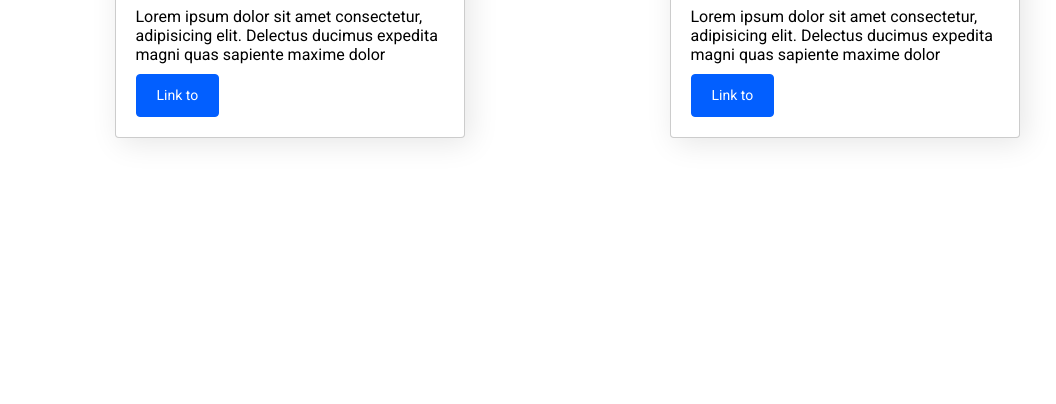
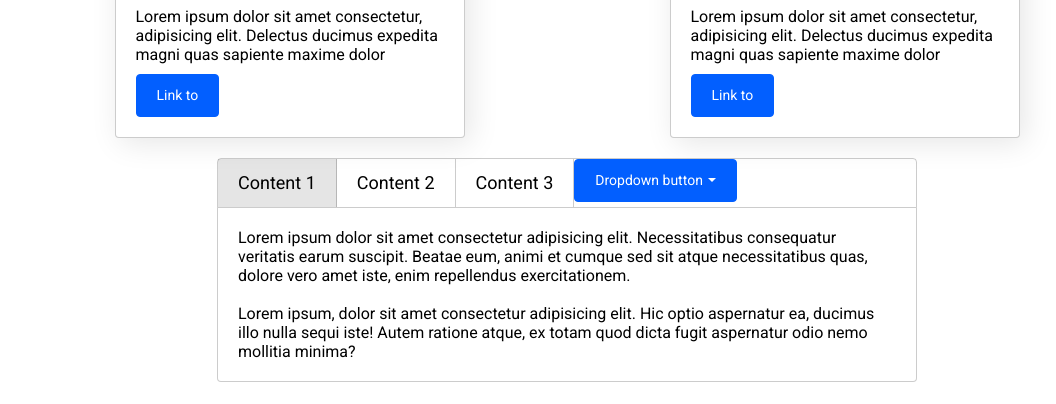
Before and after one commit to Igor-8706/library, a website with bundled scripts: page src/index.html in a window 1280 px wide. Shown: the part 396-800 px from the top of the page, without its empty margins (73-1129 px from the left). Built offline with nearby package versions, Linux system fonts and the light colour scheme; files whose address does not match are found by name.

Commit message:
added tabs

```diff
--- a/src/index.html
+++ b/src/index.html
@@ -41,7 +41,8 @@
                     <p class="card-text">Lorem ipsum dolor sit amet consectetur, adipisicing elit. Delectus ducimus
                         expedita
                         magni quas sapiente maxime dolor </p>
-                    <a class="btn btn-primary" id="trigger" href="#" data-toggle="modal" data-target="#exampleModal">Link to</a>
+                    <a class="btn btn-primary" id="trigger" href="#" data-toggle="modal"
+                        data-target="#exampleModal">Link to</a>
                 </div>
             </div>
             <div class="card">
@@ -103,6 +104,53 @@
                 </div>
             </div>
         </div>
+
+        <!-- Tabs -->
+
+        <div class="tab mt-20 block-center">
+            <div class="tab-panel" data-tabpanel>
+                <div class="tab-item tab-item--active">Content 1</div>
+                <div class="tab-item">Content 2</div>
+                <div class="tab-item">Content 3</div>
+                <div class="dropdown">
+                    <button class="btn btn-primary dropdown-toggle" id="drowdownMenuButton2">Dropdown button</button>
+                    <div class="dropdown-menu" data-toggle-id="drowdownMenuButton2">
+                        <a href="#" class="dropdown-item">Action</a>
+                        <a href="#" class="dropdown-item">Action #2</a>
+                        <a href="#" class="dropdown-item">Action #3</a>
+                    </div>
+                </div>
+            </div>
+            <div class="tab-content tab-content--active">
+                Lorem ipsum dolor sit amet consectetur adipisicing elit. Necessitatibus consequatur veritatis earum
+                suscipit. Beatae eum, animi et cumque sed sit atque necessitatibus quas, dolore vero amet iste, enim
+                repellendus exercitationem.
+                <br>
+                <br>
+                Lorem ipsum, dolor sit amet consectetur adipisicing elit. Hic optio aspernatur ea, ducimus illo nulla
+                sequi iste! Autem ratione atque, ex totam quod dicta fugit aspernatur odio nemo mollitia minima?
+            </div>
+            <div class="tab-content">
+                Lorem ipsum dolor sit amet consectetur adipisicing elit. Necessitatibus consequatur veritatis earum
+                suscipit. Beatae eum, animi et cumque sed sit atque necessitatibus quas, dolore vero amet iste, enim
+                repellendus exercitationem.
+                <br>
+                <br>
+                Lorem ipsum, dolor sit amet consectetur adipisicing elit. Hic optio aspernatur ea, ducimus illo nulla
+                sequi iste! Autem ratione atque, ex totam quod dicta fugit aspernatur odio nemo mollitia minima?
+                <br>
+                <br>
+                Lorem ipsum, dolor sit amet consectetur adipisicing elit. Hic optio aspernatur ea, ducimus illo nulla
+                sequi iste! Autem ratione atque, ex totam quod dicta fugit aspernatur odio nemo mollitia minima?
+            </div>
+            <div class="tab-content">
+                Lorem ipsum dolor sit amet consectetur adipisicing elit. Necessitatibus consequatur veritatis earum
+                suscipit. Beatae eum, animi et cumque sed sit atque necessitatibus quas, dolore vero amet iste, enim
+                repellendus exercitationem.
+            </div>
+        </div>
+
+
     </div>
 
     <script src='script.js'></script>
--- /dev/null
+++ b/src/js/lib/components/tab.js
@@ -0,0 +1,19 @@
+import $ from "../core";
+
+$.prototype.tab = function(){
+    for (let i = 0; i< this.length; i++){
+        $(this[i]).on('click', ()=>{
+            $(this[i])
+            .addClass('tab-item--active')
+            .siblings()
+            .removeClass('tab-item--active')
+            .closest('.tab')
+            .find('.tab-content')
+            .removeClass('tab-content--active')
+            .eq($(this[i]).index())
+            .addClass('tab-content--active');
+        });
+    }
+};
+
+$('[data-tabpanel] .tab-item').tab();
--- a/src/js/lib/lib.js
+++ b/src/js/lib/lib.js
@@ -6,5 +6,6 @@ import './modules/actions';
 import './modules/effects';
 import './components/dropdown';
 import './components/modal';
+import './components/tab';
 
 export default $;
--- /dev/null
+++ b/src/sass/components/tab.scss
@@ -0,0 +1,33 @@
+.tab {
+    max-width: 700px;
+    &-panel {
+        display: flex;
+        width: 100%;
+        min-height: 50px;
+        border: 1px solid rgba(0, 0, 0, 0.2);
+        border-radius: 4px 4px 0 0;
+    }
+    &-item {
+        font-size: 18px;
+        line-height: 27px;
+        padding: 10px 20px;
+        border-right: 1px solid rgba(0, 0, 0, 0.2);
+        cursor: pointer;
+        &:last-child {
+            border-right: none;
+        }
+        &--active {
+            background-color: rgba(0, 0, 0, 0.1);
+        }
+    }
+    &-content {
+        display: none;
+        padding: 20px;
+        border: 1px solid rgba(0, 0, 0, 0.2);
+        border-top: none;
+        border-radius: 0 0 4px 4px;
+        &--active {
+            display: block;
+        }
+    }
+}
--- a/src/sass/components/ui.scss
+++ b/src/sass/components/ui.scss
@@ -2,3 +2,4 @@
 @import './dropdown.scss';
 @import './card.scss';
 @import './modal.scss';
+@import './tab.scss';
```
Also changed, not shown: dist/index.html, dist/script.js, dist/style.css, 1 other file.
